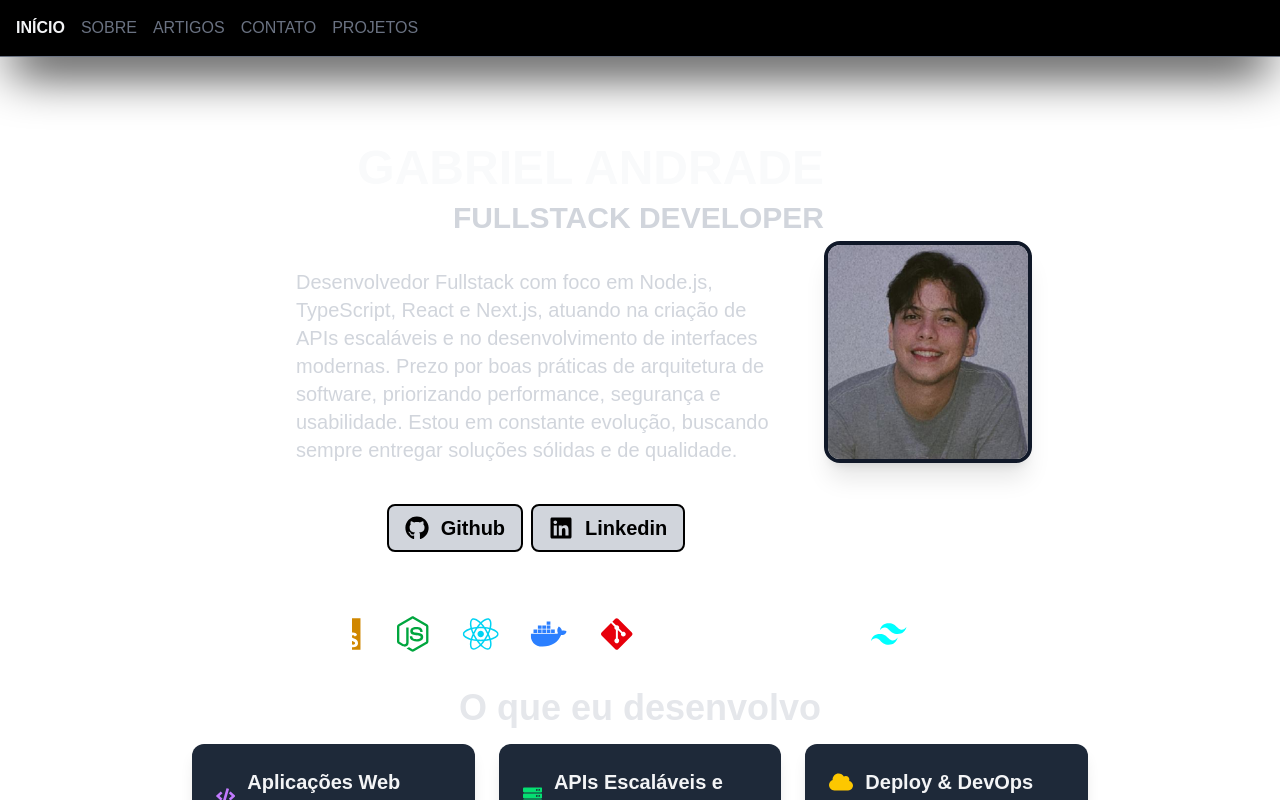
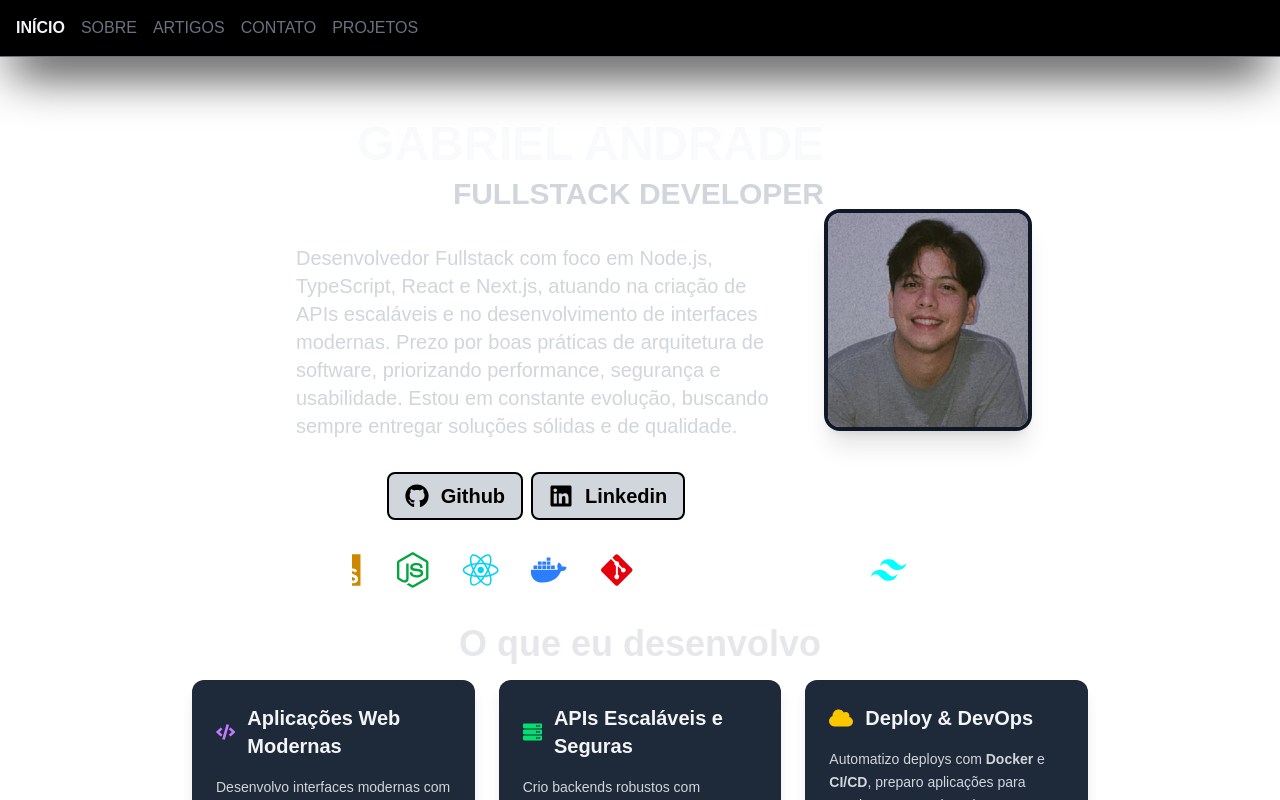
Before and after one commit to MendoncaGabriel/Portfolio, a Next.js app: page / in a window 1280 px wide. Shown: the top 800 px of the page. Built offline with nearby package versions, Linux system fonts and the light colour scheme.

Commit message:
ajuste de espaçamento no home

```diff
--- a/src/pages/index.tsx
+++ b/src/pages/index.tsx
@@ -11,8 +11,8 @@ export default function HomePage() {
     <div className="text-gray-50 h-full sm:p-12 lg:p-16 ">
       <section className="h-full  flex-col sm:flex-row flex items-center justify-center">
         {/* Primeira coluna */}
-        <div className="flex flex-col items-center md:items-start justify-between h-full  sm:py-10 space-y-2 md:space-y-8  md:w-1/2">
-          <div className="text-center md:text-right text-4xl sm:text-5xl md:text-6xl font-extrabold  w-full ">
+        <div className="flex flex-col items-center justify-between h-full md:w-1/2">
+          <div className="text-center md:text-right text-4xl sm:text-5xl md:text-6xl font-extrabold  w-full py-4">
             <h1 className="text-3xl sm:text-5xl md:text-5xl truncate whitespace-nowrap overflow-hidden text-ellipsis">
               GABRIEL ANDRADE
             </h1>
@@ -22,12 +22,19 @@ export default function HomePage() {
             </p>
           </div>
 
-          <p className="text-gray-300 font-light text-center sm:text-left text-base sm:text-lg md:text-xl px-6 sm:px-10 md:px-12">
-            <strong>Desenvolvedor Fullstack</strong> com foco em <strong>Node.js</strong>, <strong>TypeScript</strong>, <strong>React</strong> e <strong>Next.js</strong>, atuando na criação de <strong>APIs escaláveis</strong> e no desenvolvimento de <strong>interfaces modernas</strong>. Prezo por boas práticas de <strong>arquitetura de software</strong>, priorizando <strong>performance</strong>, <strong>segurança</strong> e <strong>usabilidade</strong>. Estou em constante evolução, buscando sempre entregar <strong>soluções sólidas e de qualidade</strong>.
+          <p className="py-4 text-gray-300 font-light text-center sm:text-left text-base sm:text-lg md:text-xl px-6 sm:px-10 md:px-12">
+            <strong>Desenvolvedor Fullstack</strong> com foco em{" "}
+            <strong>Node.js</strong>, <strong>TypeScript</strong>,{" "}
+            <strong>React</strong> e <strong>Next.js</strong>, atuando na
+            criação de <strong>APIs escaláveis</strong> e no desenvolvimento de{" "}
+            <strong>interfaces modernas</strong>. Prezo por boas práticas de{" "}
+            <strong>arquitetura de software</strong>, priorizando{" "}
+            <strong>performance</strong>, <strong>segurança</strong> e{" "}
+            <strong>usabilidade</strong>. Estou em constante evolução, buscando
+            sempre entregar <strong>soluções sólidas e de qualidade</strong>.
           </p>
 
-
-          <div className="flex flex-wrap justify-center md:justify-center space-x-2  text-black font-semibold w-full py-2">
+          <div className="py-4 flex flex-wrap justify-center md:justify-center space-x-2  text-black font-semibold w-full">
             <a
               href="https://github.com/MendoncaGabriel"
               target="_blank"
@@ -48,7 +55,7 @@ export default function HomePage() {
           </div>
         </div>
 
-        <div className="flex items-center justify-center md:my-0 my-2">
+        <div className="flex items-center justify-center md:my-0 my-4">
           <Image
             src={IImg}
             alt="Gabriel Mendonça - Desenvolvedor Fullstack em Manaus"
@@ -64,7 +71,6 @@ export default function HomePage() {
       <div className="py-4">
         <TechStackShowcase />
       </div>
-
     </div>
   );
 }
```
Lines whose indentation alone changed are shown as unchanged.
